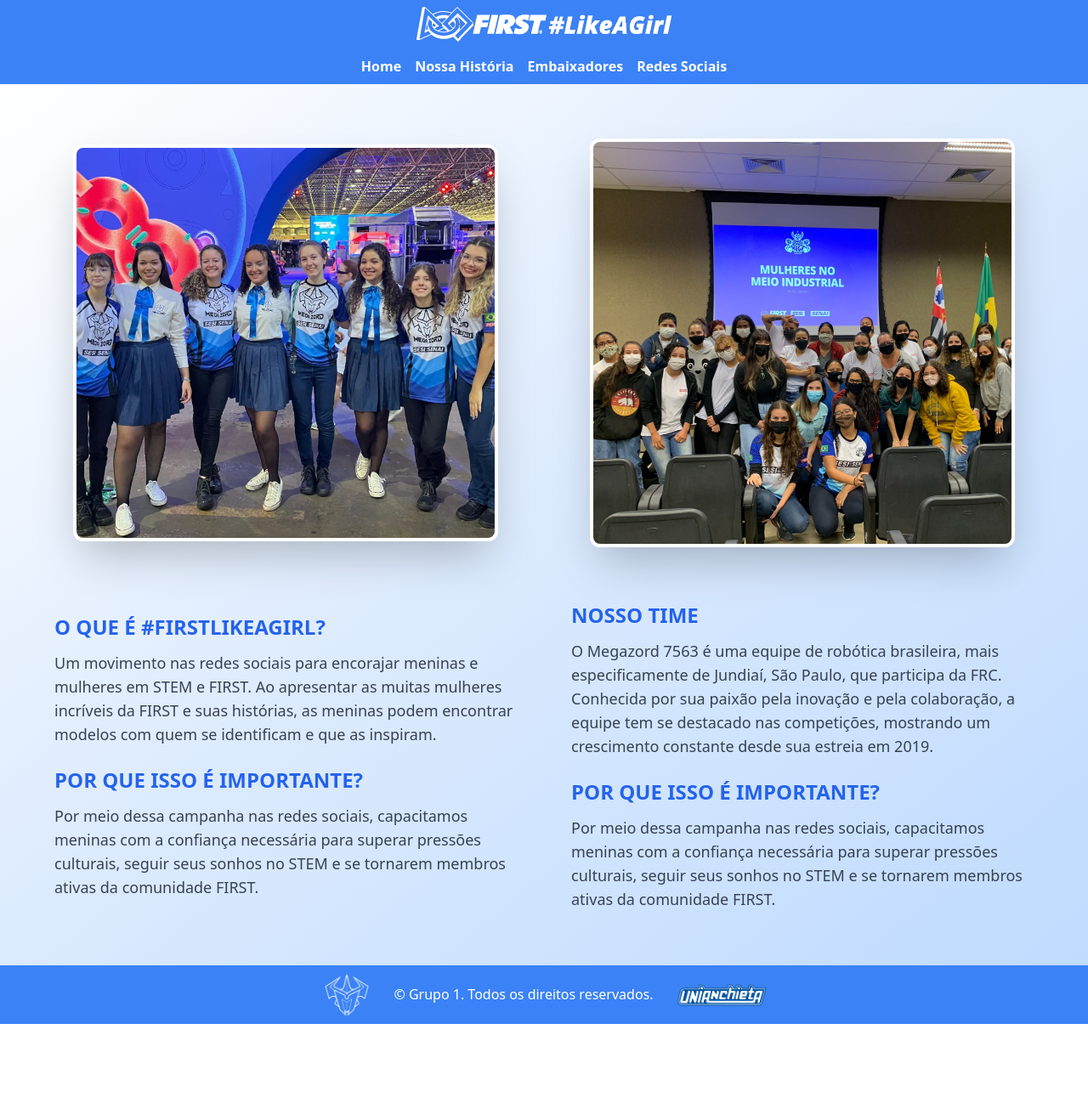
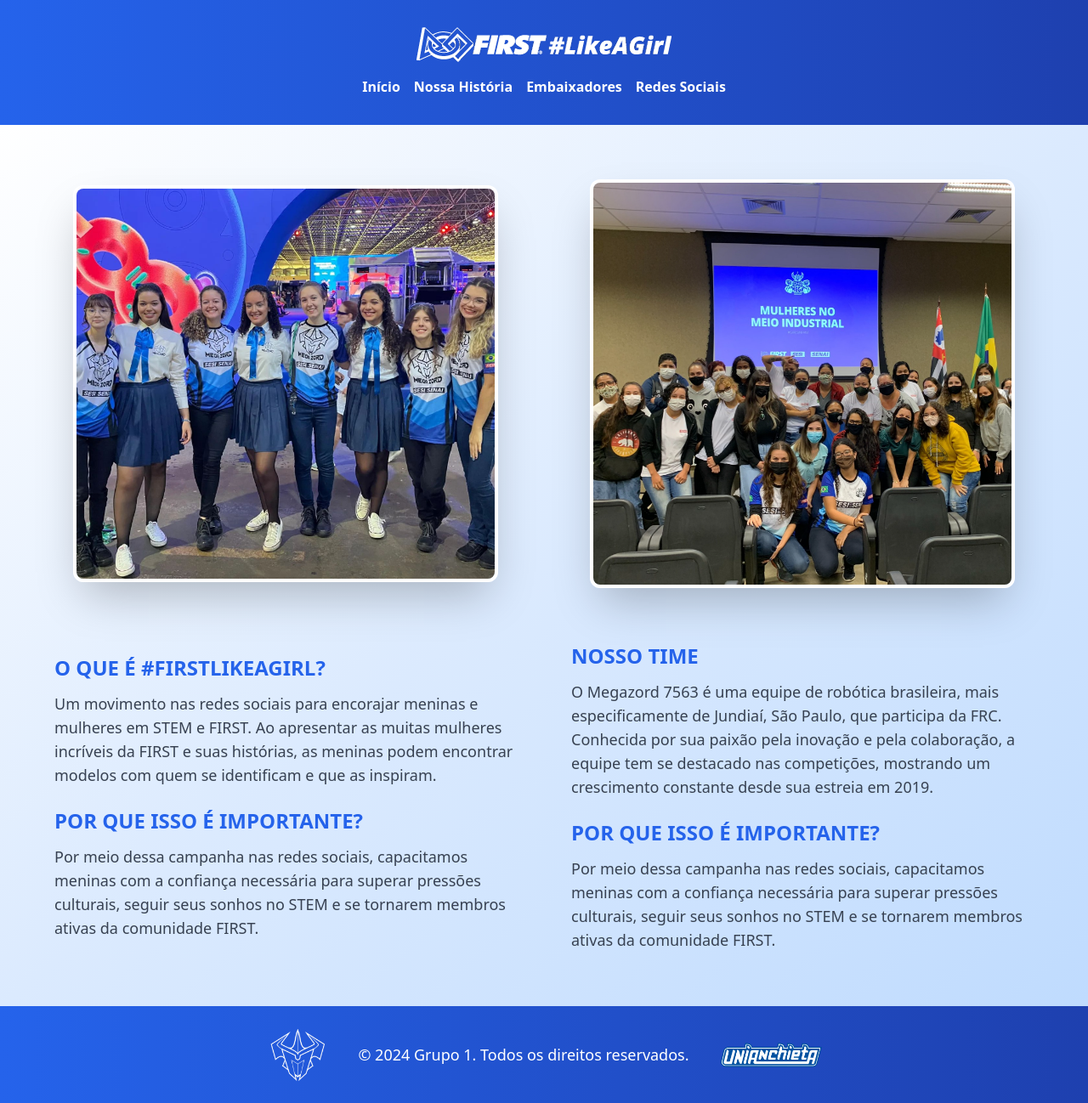
Before and after one commit to felipedestroo/first-anchieta, a Next.js app: page / in a window 1280 px wide. Shown: the whole page at 85% size. Before the commit the page ends 1205 px from the top, so only its background shows below. Built offline with nearby package versions, Linux system fonts and the light colour scheme.

Commit message:
feat: update footer and navbar styles with gradient backgrounds and improved layout

```diff
--- a/src/components/footer.tsx
+++ b/src/components/footer.tsx
@@ -4,18 +4,24 @@ import logoMegazord from "../../public/megaHelmetWhite.png";
 
 export default function Footer() {
   return (
-    <div className="bg-blue-500 text-center py-2">
-      <div className="flex justify-center items-center">
-        <Image src={logoMegazord} alt="logo da universidade" className="w-16" />
-        <p className="text-white mx-6">
-          © Grupo 1. Todos os direitos reservados.
-        </p>
-        <Image
-          src={logoUnianchieta}
-          alt="logo da universidade"
-          className="w-28"
-        />
+    <footer className="bg-gradient-to-r from-blue-600 to-blue-800 py-6 shadow-lg">
+      <div className="container mx-auto px-4">
+        <div className="flex flex-col items-center justify-center space-y-4 sm:flex-row sm:space-y-0 sm:space-x-8">
+          <Image
+            src={logoMegazord}
+            alt="Logo Megazord"
+            className="w-20 transition-transform duration-300 hover:scale-110"
+          />
+          <p className="text-center text-sm font-medium text-white sm:text-base md:text-lg">
+            © {new Date().getFullYear()} Grupo 1. Todos os direitos reservados.
+          </p>
+          <Image
+            src={logoUnianchieta}
+            alt="Logo da Universidade"
+            className="w-32 transition-transform duration-300 hover:scale-110"
+          />
+        </div>
       </div>
-    </div>
+    </footer>
   );
 }
--- a/src/components/navbar.tsx
+++ b/src/components/navbar.tsx
@@ -18,11 +18,11 @@ function NavBarItems(props: NavBarItemsProps) {
 export default function Navbar() {
   return (
     <div>
-      <div className="flex flex-col bg-blue-500 w-full h-full justify-center items-center gap-4">
+      <div className="flex flex-col bg-gradient-to-r from-blue-600 to-blue-800 py-6 shadow-lg w-full h-full justify-center items-center gap-4">
         <Image src={logo} alt="Logo First" className="mt-2" />
         <div>
           <ul className="flex gap-4 text-white text-center mb-2 font-bold flex-wrap justify-center">
-            <NavBarItems title={"Home"} url={"/"} />
+            <NavBarItems title={"Início"} url={"/"} />
             <NavBarItems title={"Nossa História"} url={"/nossa-historia"} />
             <NavBarItems title={"Embaixadores"} url={"/embaixadores"} />
             <NavBarItems title={"Redes Sociais"} url={"/redes-sociais"} />
```
